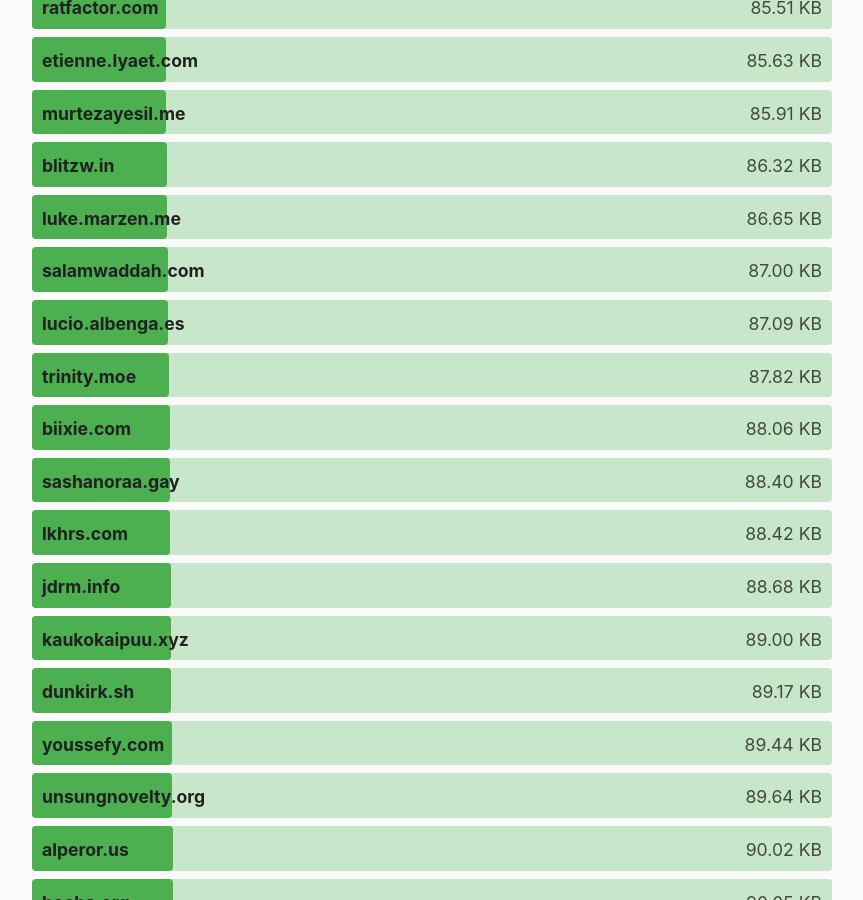
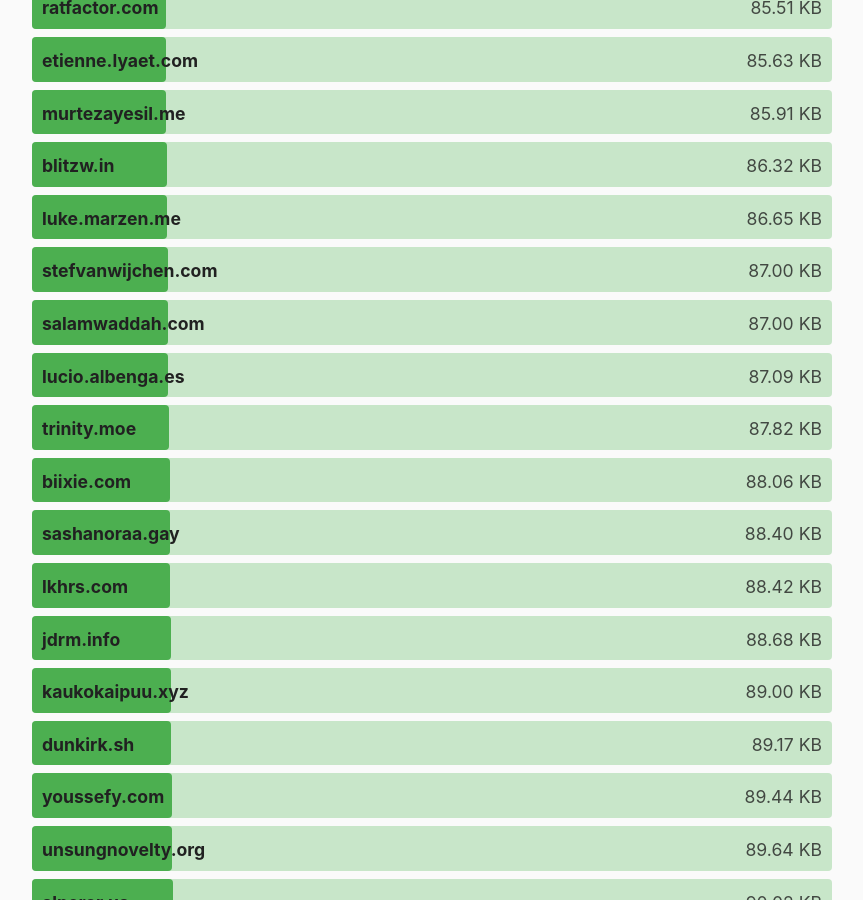
Before and after one commit to kevquirk/512kb.club, a Jekyll site: the page built from index.md, in a window 1280 px wide and 900 px high, scrolled down 23307 px. Shown: the whole window, without its empty margins (208-1071 px from the left). Built offline with Jekyll 4.4.1, drawn with Linux system fonts in a browser that asks for light colours.

Commit message:
Add new site entry for stefvanwijchen.com

```diff
--- a/_data/sites.yml
+++ b/_data/sites.yml
@@ -1,3 +1,8 @@
+- domain: stefvanwijchen.com
+  url: https://stefvanwijchen.com/
+  size: 87
+  last_checked: 2025-11-23
+
 - domain: 0xedward.io
   url: https://0xedward.io/
   size: 41.02
```
